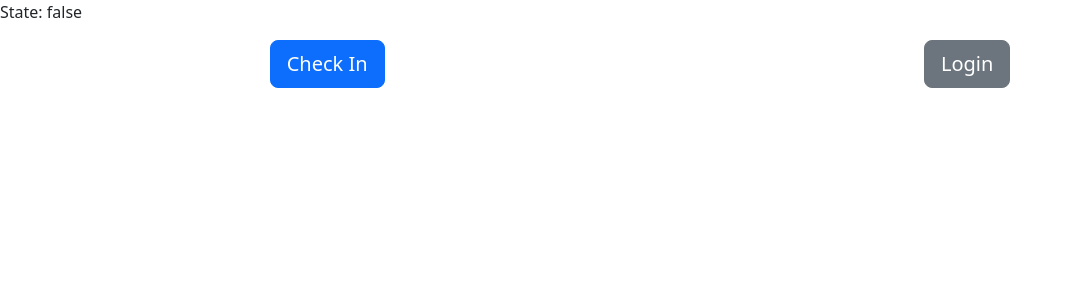
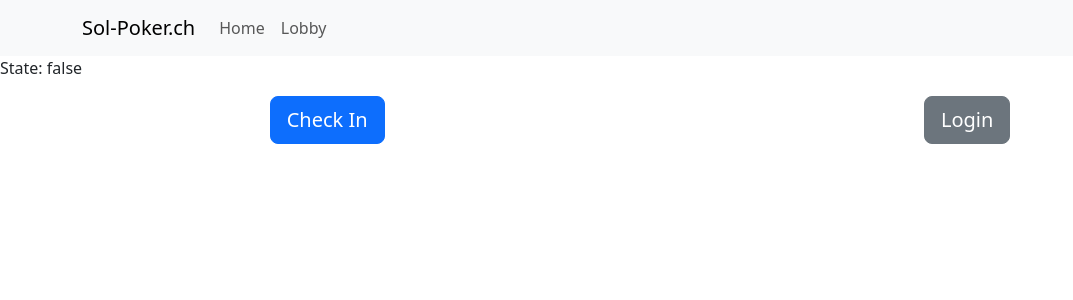
Before and after one commit to soljt/poker-app, a React (Vite) app in the folder frontend/: page / in a window 1280 px wide. Shown: the top 300 px of the page, without its empty margins (0-1073 px from the left). Built offline with nearby package versions, Linux system fonts and the light colour scheme; no server answers.

Commit message:
added navbar from react-bootstrap

```diff
--- a/frontend/package.json
+++ b/frontend/package.json
@@ -13,6 +13,7 @@
     "axios": "^1.8.4",
     "bootstrap": "^5.3.3",
     "react": "^19.0.0",
+    "react-bootstrap": "^2.10.9",
     "react-cookie": "^8.0.1",
     "react-dom": "^19.0.0",
     "react-router-dom": "^7.4.0",
--- a/frontend/src/App.tsx
+++ b/frontend/src/App.tsx
@@ -3,11 +3,13 @@ import Landing from "./views/Landing.tsx";
 import Lobby from "./views/Lobby.tsx";
 import Login from "./views/Login.tsx";
 import { ToastContainer } from "react-toastify";
+import BasicExample from "./components/Navbar.tsx";
 
 export default function App() {
   return (
     <Router>
       {/*Navbar, Outlet(?)*/}
+      <BasicExample />
       <ToastContainer />
       <Routes>
         <Route path="/" element={<Landing />} />
--- a/frontend/src/components/CheckIn.tsx
+++ b/frontend/src/components/CheckIn.tsx
@@ -17,9 +17,7 @@ export function CheckIn() {
 
   function handleClickCheckIn() {
     socket.emit("check_in");
-    const user = localStorage.getItem("user");
-    alert({ typeof: user });
-    //navigate("/lobby");
+    navigate("/lobby");
     // socket.on("checked_in", (response) => alert(response.message));
   }
 
--- /dev/null
+++ b/frontend/src/components/Navbar.tsx
@@ -0,0 +1,37 @@
+import Container from "react-bootstrap/Container";
+import Nav from "react-bootstrap/Nav";
+import Navbar from "react-bootstrap/Navbar";
+// import NavDropdown from "react-bootstrap/NavDropdown";
+import { useNavigate } from "react-router-dom";
+
+function BasicExample() {
+  const navigate = useNavigate();
+  return (
+    <Navbar expand="lg" className="bg-body-tertiary">
+      <Container>
+        <Navbar.Brand>Sol-Poker.ch</Navbar.Brand>
+        <Navbar.Toggle aria-controls="basic-navbar-nav" />
+        <Navbar.Collapse id="basic-navbar-nav">
+          <Nav className="me-auto">
+            <Nav.Link
+              onClick={() => {
+                navigate("/");
+              }}
+            >
+              Home
+            </Nav.Link>
+            <Nav.Link
+              onClick={() => {
+                navigate("/lobby");
+              }}
+            >
+              Lobby
+            </Nav.Link>
+          </Nav>
+        </Navbar.Collapse>
+      </Container>
+    </Navbar>
+  );
+}
+
+export default BasicExample;
--- a/frontend/src/helpers/ErrorHandler.ts
+++ b/frontend/src/helpers/ErrorHandler.ts
@@ -1,5 +1,7 @@
 import axios from "axios";
 import { toast } from "react-toastify";
+
+// Typescript is the most annoying thing I've ever worked with
 
 interface ValidationErrors {
   [key: string]: string[];
```
Also changed, not shown: frontend/src/components/StartGameButton.tsx (+40 -0 lines), 1 other file (tests, documents, lock files or other folders).
